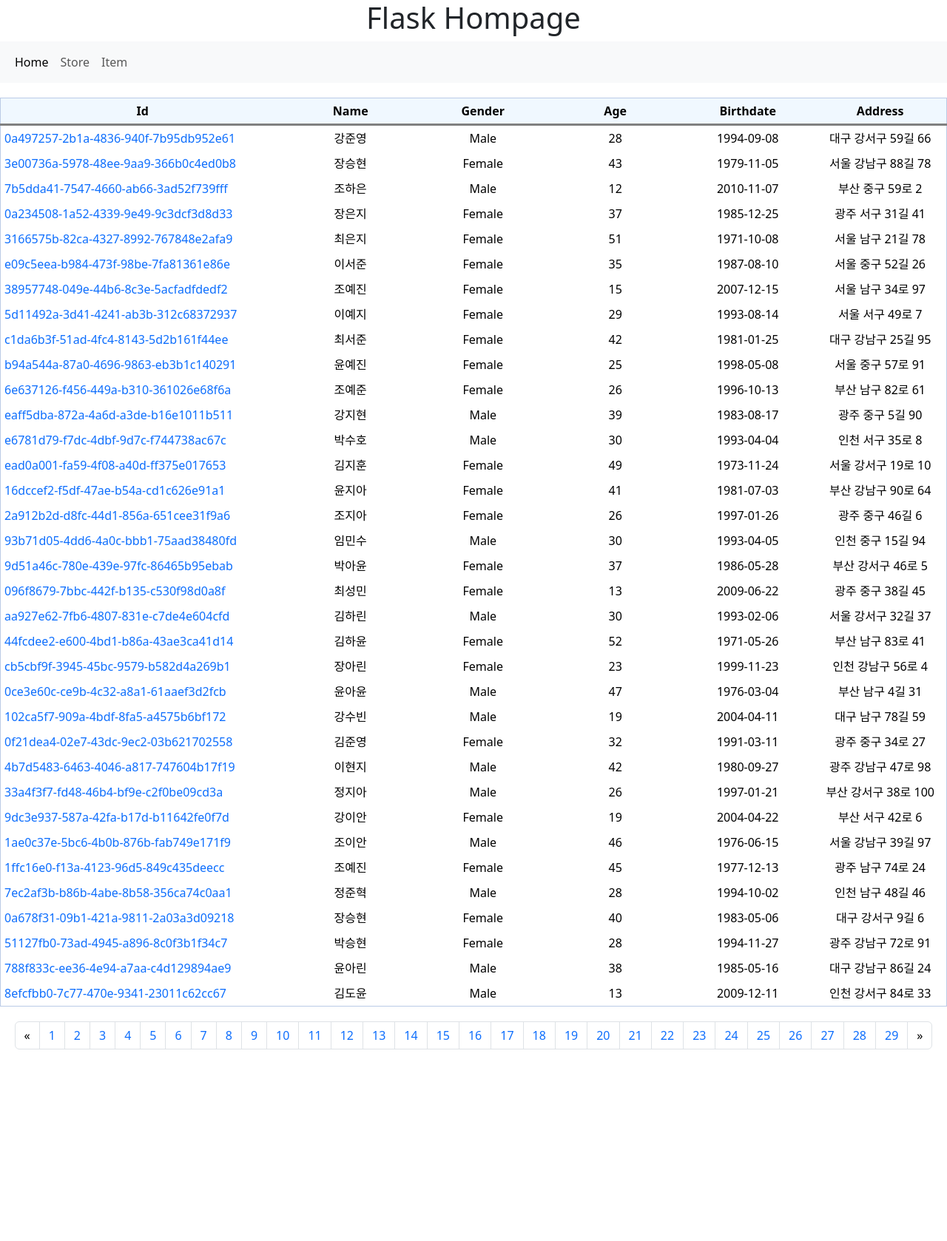
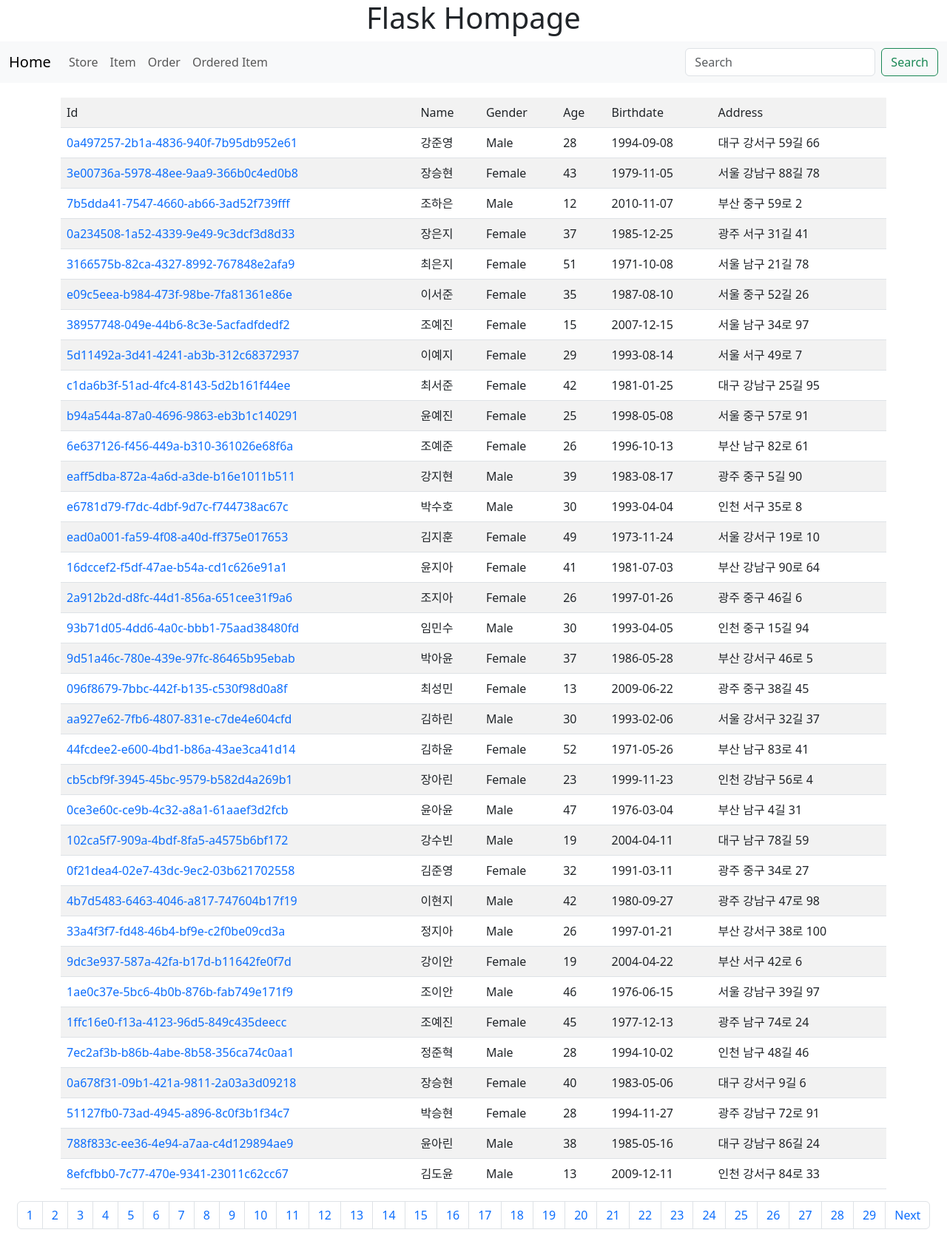
Before and after one commit to jong-kyung/SeSAC, a Flask app: page / in a window 1280 px wide. Shown: the whole page at 74% size. Before the commit the page ends 1419 px from the top, so only its background shows below. Run offline with Flask 3, Linux system fonts and the light colour scheme.

Commit message:
[수정] 페이지네이션 개선

```diff
--- a/02. Flask/app.py
+++ b/02. Flask/app.py
@@ -1,31 +1,34 @@
-from flask import Flask, url_for, redirect, render_template
+from flask import Flask, url_for, redirect, render_template, request
 import csv
 
 app = Flask(__name__) # 고유식별자를 넣어주어야함 보통 __name__으로 작명함
 
 # 연산은 백엔드에서 처리하는게 가장 좋음, 연산이 적은거는 프론트에서
 @app.route('/')
-@app.route('/<page>')
 def home(page=1):
+    page = request.args.get('page', default=1, type=int)
+    search_name = request.args.get('name', default='', type=str)
+
+    per_page = 35
     headers= []
     datas = []
     result_datas = []
-    per_page = 35
 
     with open('./crm/user.csv', 'r') as file:
         csv_data = csv.reader(file)
-        headers.append(next(csv_data)) # 첫번째 줄 넣기
+        headers = next(csv_data) # 첫번째 줄 넣기
         for row in csv_data:
-            datas.append(row)
+            if search_name in row[1]:
+                datas.append(row)
 
         total_len = len(datas) - 1 # header 제외
         total_range = (total_len // per_page) + 1
 
-        start_index = per_page*(int(page) - 1)
+        start_index = (page - 1) * per_page
         end_index = start_index + per_page
         result_datas = datas[start_index:end_index]
 
-        return render_template('list.html', dataname='user', headers=headers, datas=result_datas, total_range = total_range)
+        return render_template('list.html', dataname='user', headers = headers, datas = result_datas, total_range = total_range, page = page, search_name = search_name)
     # """ """ 는 자바스크립트에서의 백틱과 유사함.
 
 @app.route('/user/<param>')
@@ -48,7 +51,7 @@ def store(page=1):
 
     with open('./crm/store.csv', 'r') as file:
         csv_data = csv.reader(file)
-        headers.append(next(csv_data)) # 첫번째 줄 넣기
+        headers = next(csv_data) # 첫번째 줄 넣기
         for row in csv_data:
             datas.append(row)
 
@@ -59,7 +62,7 @@ def store(page=1):
         end_index = start_index + per_page
         result_datas = datas[start_index:end_index]
 
-        return render_template('list.html', dataname='store', headers=headers, datas=result_datas, total_range = total_range)
+        return render_template('list.html', dataname='store', headers=headers, datas=result_datas, total_range = total_range, page=int(page))
 
 @app.route('/store/<param>')
 def store_info(param):
@@ -81,7 +84,7 @@ def item(page=1):
 
     with open('./crm/item.csv', 'r') as file:
         csv_data = csv.reader(file)
-        headers.append(next(csv_data)) # 첫번째 줄 넣기
+        headers = next(csv_data) # 첫번째 줄 넣기
         for row in csv_data:
             datas.append(row)
 
@@ -92,7 +95,7 @@ def item(page=1):
         end_index = start_index + per_page
         result_datas = datas[start_index:end_index]
 
-        return render_template('list.html', dataname='item', headers=headers, datas=result_datas, total_range = total_range)
+        return render_template('list.html', dataname='item', headers=headers, datas=result_datas, total_range = total_range, page=int(page))
 
 @app.route('/item/<param>')
 def item_info(param):
@@ -105,9 +108,72 @@ def item_info(param):
                 findData.append(row)
                 return render_template('detail.html', datas=findData)
 
-@app.route('/admin')
-def admin():
-    return redirect(url_for('user', name='admin'))
+@app.route('/order')
+def order(page=1):
+    headers= []
+    datas = []
+    result_datas = []
+    per_page = 35
+
+    with open('./crm/order.csv', 'r') as file:
+        csv_data = csv.reader(file)
+        headers = next(csv_data) # 첫번째 줄 넣기
+        for row in csv_data:
+            datas.append(row)
+
+        total_len = len(datas) - 1 # header 제외
+        total_range = (total_len // per_page) + 1
+
+        start_index = per_page*(int(page) - 1)
+        end_index = start_index + per_page
+        result_datas = datas[start_index:end_index]
+
+        return render_template('list.html', dataname='order', headers=headers, datas=result_datas, total_range = total_range, page=int(page))
+
+@app.route('/order/<param>')
+def order_info(param):
+    findData = []
+    with open('./crm/order.csv', 'r', newline='') as file:
+        csv_data = csv.reader(file)
+        findData.append(next(csv_data)) # 첫번째 줄 넣기
+        for row in csv_data:
+            if param in row:
+                findData.append(row)
+                return render_template('detail.html', datas=findData)
+
+@app.route('/ordereditem')
+def ordereditem(page=1):
+    headers= []
+    datas = []
+    result_datas = []
+    per_page = 35
+
+    with open('./crm/orderitem.csv', 'r') as file:
+        csv_data = csv.reader(file)
+        headers = next(csv_data) # 첫번째 줄 넣기
+        for row in csv_data:
+            datas.append(row)
+
+        total_len = len(datas) - 1 # header 제외
+        total_range = (total_len // per_page) + 1
+
+        start_index = per_page*(int(page) - 1)
+        end_index = start_index + per_page
+        result_datas = datas[start_index:end_index]
+
+        return render_template('list.html', dataname='ordereditem', headers=headers, datas=result_datas, total_range = total_range, page=int(page))
+
+@app.route('/ordereditem/<param>')
+def orderitem_info(param):
+    findData = []
+    with open('./crm/orderitem.csv', 'r', newline='') as file:
+        csv_data = csv.reader(file)
+        findData.append(next(csv_data)) # 첫번째 줄 넣기
+        for row in csv_data:
+            if param in row:
+                findData.append(row)
+                return render_template('detail.html', datas=findData)
+
 
 if __name__ == '__main__':
     app.run(debug=True, port=8080) # 기본로컬주소 :127.0.0.1:5000
--- a/02. Flask/templates/list.html
+++ b/02. Flask/templates/list.html
@@ -20,49 +20,7 @@
         }
 
         table {
-            margin: 20px auto;
-        }
-
-        table,
-        tr {
-            border: 1px solid gray;
-            border-collapse: collapse;
-        }
-
-        td {
-            padding: 5px
-        }
-
-        tr:first-child {
-            background-color: aliceblue;
-            font-weight: bold;
-            pointer-events: none;
-            border-bottom: 3px solid gray;
-        }
-
-        tr:first-child td:first-child {
-            text-align: center;
-        }
-
-        tr:first-child a {
-            color: black;
-        }
-
-        td:first-child {
-            width: 30%;
-            text-align: left;
-        }
-
-        tr td:not(:first-child) a {
-            color: black;
-        }
-
-        td:not(:first-child) {
-            width: 180px;
-        }
-
-        table>* {
-            text-align: center;
+            margin: 20px 0 ;
         }
 
         .pagination {
@@ -76,59 +34,80 @@
     <h1>Flask Hompage</h1>
     <nav class="navbar navbar-expand-lg bg-body-tertiary">
         <div class="container-fluid">
-            <div class="collapse navbar-collapse" id="navbarNav">
-                <ul class="navbar-nav">
-                    <li class="nav-item">
-                        <a class="nav-link active" aria-current="page" href="/">Home</a>
-                    </li>
+            <a class="navbar-brand" href="/">Home</a>
+            <button class="navbar-toggler" type="button" data-bs-toggle="collapse"
+                data-bs-target="#navbarSupportedContent" aria-controls="navbarSupportedContent" aria-expanded="false"
+                aria-label="Toggle navigation">
+                <span class="navbar-toggler-icon"></span>
+            </button>
+            <div class="collapse navbar-collapse" id="navbarSupportedContent">
+                <ul class="navbar-nav me-auto mb-2 mb-lg-0">
                     <li class="nav-item">
                         <a class="nav-link" href="/store">Store</a>
                     </li>
                     <li class="nav-item">
                         <a class="nav-link" href="/item">Item</a>
                     </li>
+                    <li class="nav-item">
+                        <a class="nav-link" href="/order">Order</a>
+                    </li>
+                    <li class="nav-item">
+                        <a class="nav-link" href="/ordereditem">Ordered Item</a>
+                    </li>
                 </ul>
+                <form class="d-flex" role="search" method="get">
+                    <input class="form-control me-2 search-item" type="search" placeholder="Search" aria-label="Search" name="name">
+                    <button class="btn btn-outline-success search-btn" type="submit">Search</button>
+                </form>
             </div>
         </div>
     </nav>
-    <table class="table-primary">
-        <tr class="table-primary">
-            {% for header in headers[0] %}
-            <td class="table-primary">{{ header }}</td>
+    <div class="container">
+        <table class="table table-striped">
+            <tr>
+                {% for header in headers %}
+                    <td>{{ header }}</td>
                 {% endfor %}
             </tr>
             {% for data in datas %}
-        <tr class="table-primary">
+                <tr>
                     {% for i in range(data|length) %}
                         {% if i == 0 %}
-            <td class="table-primary"><a href='./{{ dataname }}/{{ data[i] }}'>{{ data[i] }}</a></td>
+                        <td><a href='./{{ dataname }}/{{ data[i] }}'>{{ data[i] }}</a></td>
                         {% else %}
-            <td class="table-primary">{{ data[i] }}</td>
+                        <td>{{ data[i] }}</td>
                         {% endif %}
                     {% endfor %}
                 </tr>
                 {% endfor %}
         </table>
+    </div>
     <div class="container">
         <ul class="pagination">
             <!-- 이전 페이지 -->
+            {% if page > 1 %}
                 <li class="page-item">
-                <a class="page-link" href="#" aria-label="Previous">
-                    <span aria-hidden="true">&laquo;</span>
-                </a>
+                    <a class="page-link" href="/?page={{ page - 1 }}&name={{ search_name }}">Previous</a>
                 </li>
-            {% for num in range(total_range) %}
-                <li class="page-item"><a class="page-link" href="/{{ num + 1 }}">{{ num + 1 }}</a></li>
+            {% endif %}
+            <!-- 페이지네이션 -->
+                {% for num in range(1, total_range + 1) %}
+                    <li class="page-item"><a class="page-link" href="/?page={{ num }}&name={{ search_name }}">{{ num }}</a></li>
                 {% endfor %}
             <!-- 다음 페이지 -->
+            {% if page < total_range %}
                 <li class="page-item">
-                <a class="page-link" href="" aria-label="Next">
-                    <span aria-hidden="true">&raquo;</span>
-                </a>
+                    <a class="page-link" href="/?page={{ page + 1 }}&name={{ search_name }}">Next</a>
                 </li>
+            {% endif %}
         </ul>
     </div>
     <script src="https://cdn.jsdelivr.net/npm/bootstrap@5.3.0/dist/js/bootstrap.bundle.min.js"></script>
+    <script>
+        document.querySelector('.search-btn').addEventListener('click',(e)=>{
+
+        })
+    </script>
 </body>
 
 </html>
```
Also changed, not shown: 02. Flask/templates/detail.html (+25 -30 lines), 02. Flask/templates/login.html (deleted, +0 -9 lines). Lines whose indentation alone changed are shown as unchanged.
